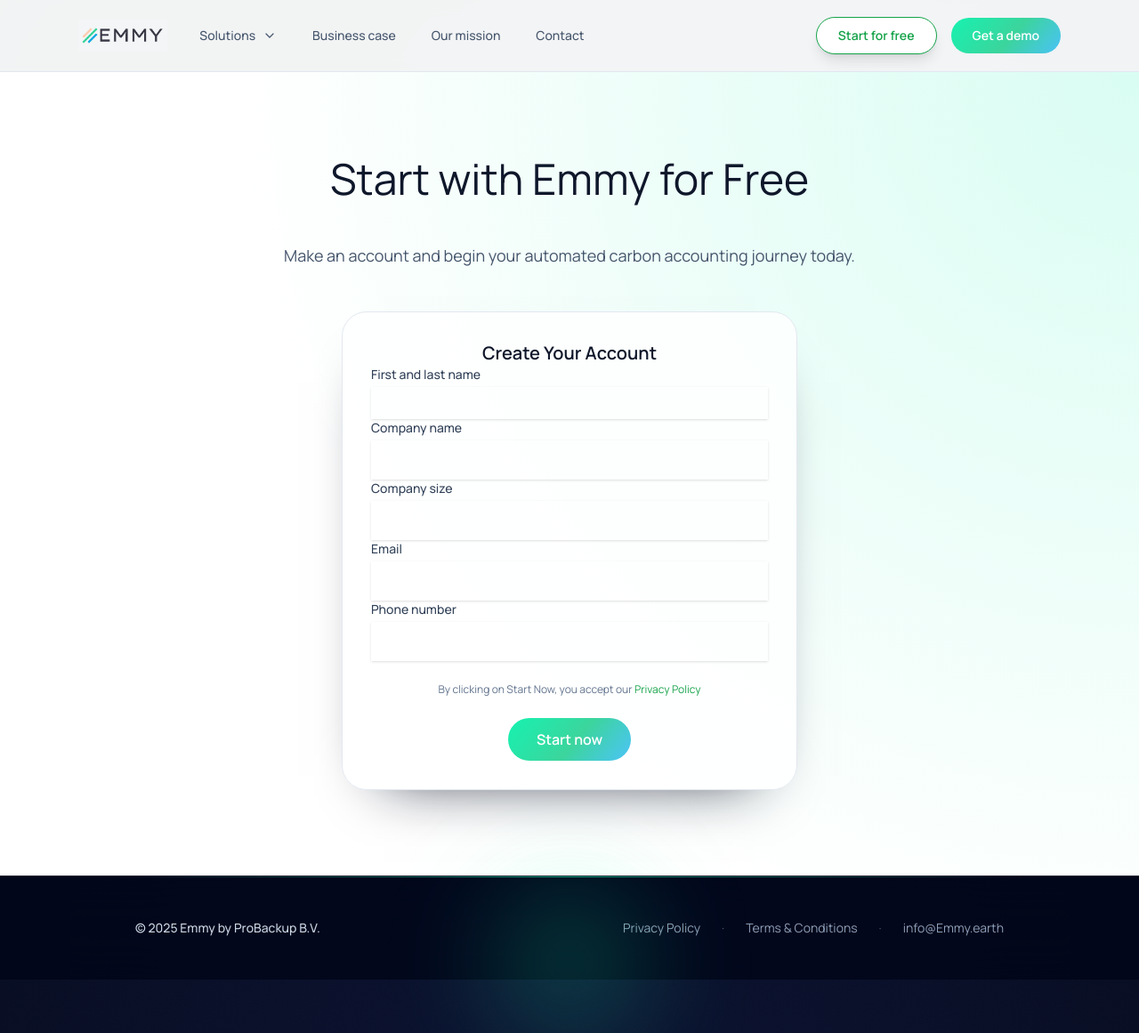
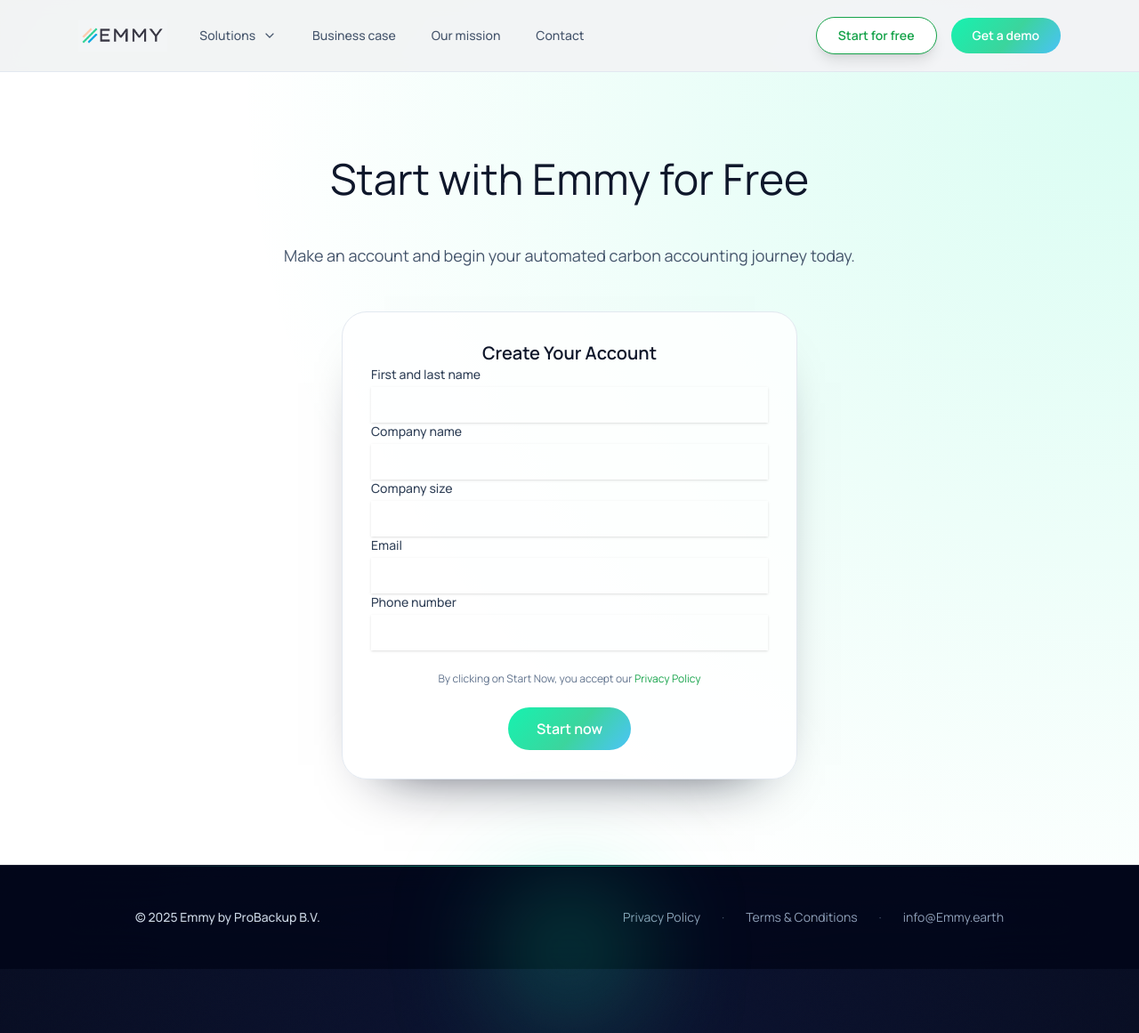
Before and after one commit to emmy-earth/promo-website, a Jekyll site: the page built from start-for-free.html, in a window 1280 px wide and 1161 px high. Shown: the whole window at 89% size. Built offline with Jekyll 4.4.1, drawn with Linux system fonts in a browser that asks for light colours; nearby versions of some CDN libraries; comment, search, counter and statistics services are not loaded.

Commit message:
Update start-for-free.html

```diff
--- a/start-for-free.html
+++ b/start-for-free.html
@@ -25,35 +25,35 @@ description: "Make an account and start with Emmy.earth for free. Fill in your d
                 <label for="full-name" class="block text-sm font-medium text-slate-700">First and last name</label>
                 <div class="mt-1">
                     <input type="text" name="fullName" id="full-name" autocomplete="name" required
-                           class="block w-full rounded-md border-slate-300 py-2 px-2 text-sm shadow-sm focus:border-emerald-500 focus:ring-emerald-500">
+                           class="block w-full rounded-md border-slate-300 py-2.5 px-3.5 text-sm shadow-sm focus:border-emerald-500 focus:ring-emerald-500">
                 </div>
             </div>
             <div>
                 <label for="company-name" class="block text-sm font-medium text-slate-700">Company name</label>
                 <div class="mt-1">
                     <input type="text" name="companyName" id="company-name" autocomplete="organization" required
-                           class="block w-full rounded-md border-slate-300 py-3 px-4 text-sm shadow-sm focus:border-emerald-500 focus:ring-emerald-500">
+                           class="block w-full rounded-md border-slate-300 py-2.5 px-3.5 text-sm shadow-sm focus:border-emerald-500 focus:ring-emerald-500">
                 </div>
             </div>
             <div>
                 <label for="company-size" class="block text-sm font-medium text-slate-700">Company size</label>
                 <div class="mt-1">
                     <input type="text" name="companySize" id="company-size" required
-                           class="block w-full rounded-md border-slate-300 py-3 px-4 text-sm shadow-sm focus:border-emerald-500 focus:ring-emerald-500">
+                           class="block w-full rounded-md border-slate-300 py-2.5 px-3.5 text-sm shadow-sm focus:border-emerald-500 focus:ring-emerald-500">
                 </div>
             </div>
             <div>
                 <label for="email" class="block text-sm font-medium text-slate-700">Email</label>
                 <div class="mt-1">
                     <input type="email" name="email" id="email" autocomplete="email" required
-                           class="block w-full rounded-md border-slate-300 py-3 px-4 text-sm shadow-sm focus:border-emerald-500 focus:ring-emerald-500">
+                           class="block w-full rounded-md border-slate-300 py-2.5 px-3.5 text-sm shadow-sm focus:border-emerald-500 focus:ring-emerald-500">
                 </div>
             </div>
             <div>
                 <label for="phone-number" class="block text-sm font-medium text-slate-700">Phone number</label>
                 <div class="mt-1">
                     <input type="tel" name="phoneNumber" id="phone-number" autocomplete="tel"
-                           class="block w-full rounded-md border-slate-300 py-3 px-4 text-sm shadow-sm focus:border-emerald-500 focus:ring-emerald-500">
+                           class="block w-full rounded-md border-slate-300 py-2.5 px-3.5 text-sm shadow-sm focus:border-emerald-500 focus:ring-emerald-500">
                 </div>
             </div>
 
```
